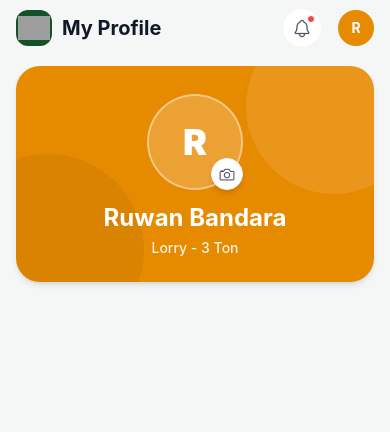
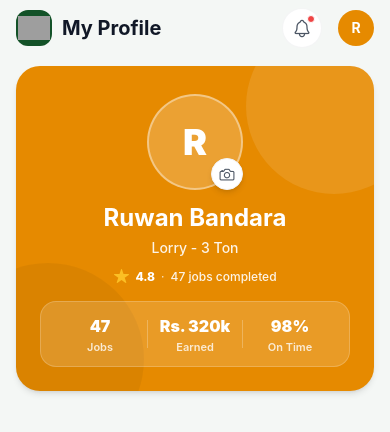
Before and after one commit to janith-sasindu/Green-Hive, a React Native app in the folder mobile/: screen /TransporterProfile in a window 390 px wide. Shown: the top 432 px of the page. Built offline with nearby package versions, Linux system fonts and the light colour scheme; grey boxes are pictures that could not be loaded.

Commit message:
created rating and and performancematrics

```diff
--- a/mobile/src/screens/transporter/TransporterProfileScreen.tsx
+++ b/mobile/src/screens/transporter/TransporterProfileScreen.tsx
@@ -239,6 +239,74 @@ export const TransporterProfileScreen: React.FC<TransporterProfileScreenProps> =
             >
               {profile.vehicleType}
             </Text>
+
+            {/* Rating and Completed Jobs Row */}
+            <View className="flex-row items-center justify-center mt-2.5 sm:mt-3">
+              <Ionicons name="star" size={16} color="#FBBF24" />
+              <Text className="font-extrabold text-white text-xs sm:text-sm ml-1.5">
+                {profile.rating.toFixed(1)}
+              </Text>
+              <Text className="text-white/80 mx-1.5 text-xs sm:text-sm">·</Text>
+              <Text className="font-medium text-white/90 text-xs sm:text-sm">
+                {profile.completedJobs} jobs completed
+              </Text>
+            </View>
+
+            {/* 3-Column Performance Stats Card */}
+            <View
+              className="mt-4 sm:mt-5 w-full rounded-2xl bg-white/15 border border-white/20 p-3 sm:p-3.5 flex-row items-center justify-between"
+              style={{
+                backgroundColor: "rgba(255, 255, 255, 0.16)",
+              }}
+            >
+              {/* Stat 1: Jobs */}
+              <View className="flex-1 items-center justify-center">
+                <Text
+                  numberOfLines={1}
+                  adjustsFontSizeToFit
+                  className="font-black text-white text-base sm:text-lg text-center"
+                >
+                  {profile.completedJobs}
+                </Text>
+                <Text className="font-semibold text-white/80 text-[11px] sm:text-xs text-center mt-0.5">
+                  Jobs
+                </Text>
+              </View>
+
+              {/* Divider */}
+              <View className="h-7 w-[1px] bg-white/25" />
+
+              {/* Stat 2: Earned */}
+              <View className="flex-1 items-center justify-center">
+                <Text
+                  numberOfLines={1}
+                  adjustsFontSizeToFit
+                  className="font-black text-white text-base sm:text-lg text-center"
+                >
+                  {profile.totalEarnings || "Rs. 320k"}
+                </Text>
+                <Text className="font-semibold text-white/80 text-[11px] sm:text-xs text-center mt-0.5">
+                  Earned
+                </Text>
+              </View>
+
+              {/* Divider */}
+              <View className="h-7 w-[1px] bg-white/25" />
+
+              {/* Stat 3: On Time */}
+              <View className="flex-1 items-center justify-center">
+                <Text
+                  numberOfLines={1}
+                  adjustsFontSizeToFit
+                  className="font-black text-white text-base sm:text-lg text-center"
+                >
+                  {profile.onTimeDeliveryRate || "98%"}
+                </Text>
+                <Text className="font-semibold text-white/80 text-[11px] sm:text-xs text-center mt-0.5">
+                  On Time
+                </Text>
+              </View>
+            </View>
           </View>
         </View>
       </SmoothScrollView>
```
